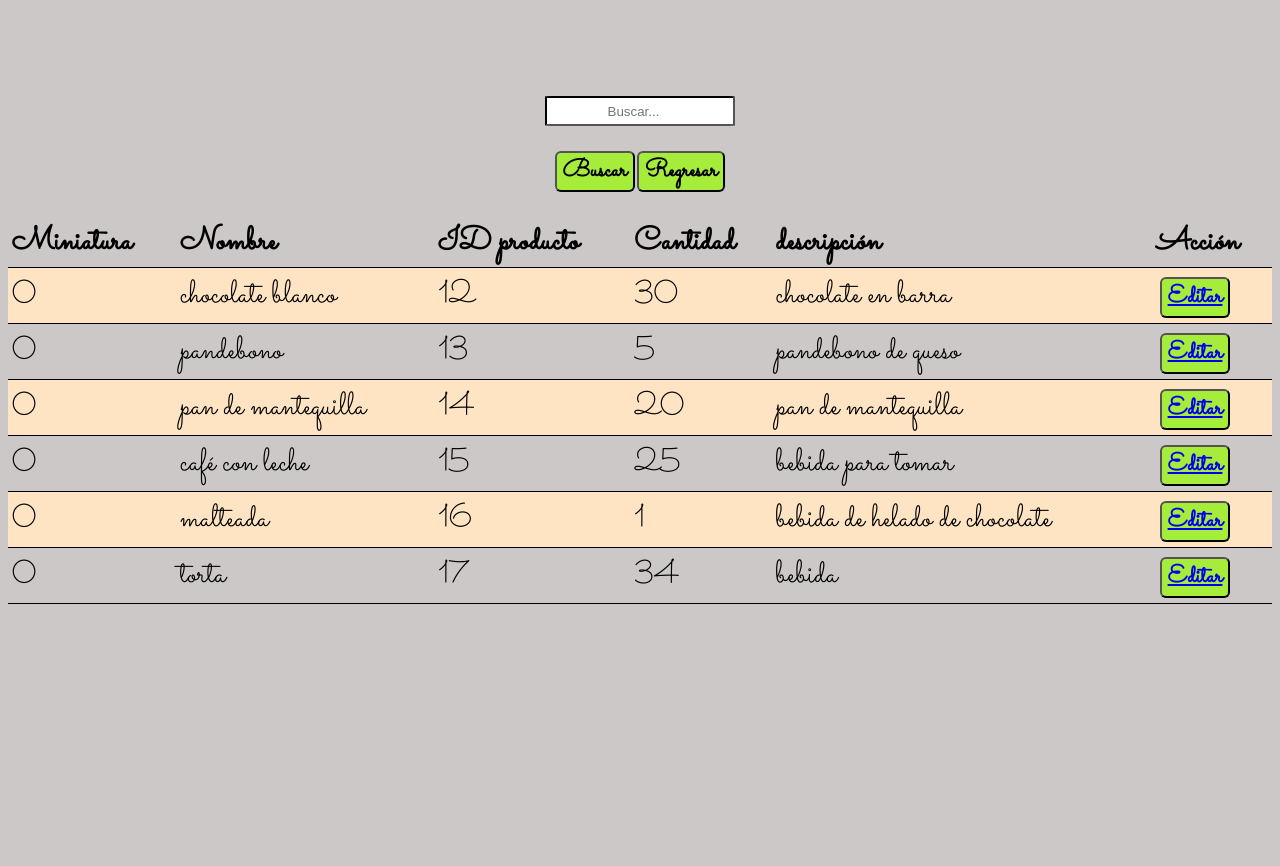
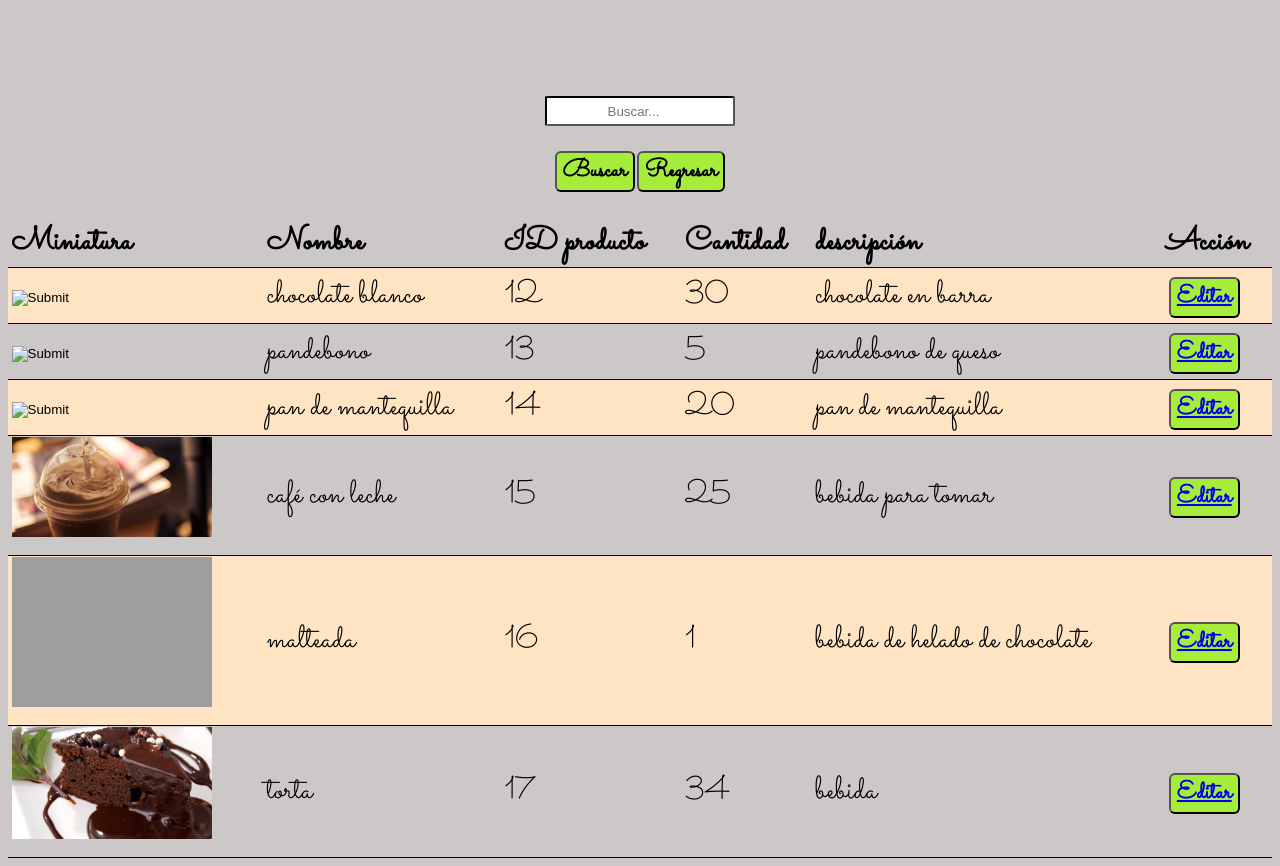
Before and after one commit to INGSACHS/Mintic-Ciclo-3-Reto-Final, a Flask app: page /inventarioGeneral.html in a window 1280 px wide. Shown: the part 107-973 px from the top of the page. Before the commit the page ends 711 px from the top, so only its background shows below. Run offline with Flask 2, Linux system fonts and the light colour scheme; a user stored in the database is signed in; data comes from the database, SQL or seed files in the repository; grey boxes are pictures that could not be loaded.

Commit message:
inventario de usuario general con imagenes

```diff
--- a/templates/actualizar2.html
+++ b/templates/actualizar2.html
@@ -18,15 +18,13 @@
                 <label for="nombre">Nombre Producto</label>
                 <label for="cantidad">Cantidad</label>
                 <label for="descripcion">Descripción</label>
-
-
             </div>
             <div class="formularioUsuario">
                 <input type="text" name="namep" id="namep" value="{{producto[1]}}">
                 <input type="number" name="quantity" id="quantity" value="{{producto[2]}}">
                 <input type="text" name="description" id="description" value="{{producto[3]}}">
                 <input type="number" name="idP" value="{{producto[0]}}" style=" display: none">
-                <input type="file" name="picture" id="picture">
+                <input type="file" name="picture" id="picture" filename="">
                 <input class="enviar" type="submit" value="Actualizar Producto">
             </div>
         </div>
--- a/templates/inventarioGeneral.html
+++ b/templates/inventarioGeneral.html
@@ -52,7 +52,7 @@
 
                         <td></td>
 
-                        <td>{{ 0 }}</td>
+                        <td> <input type="image" src="{{row[4]}}" width="200px" /> </td>
 
                         <td> {{row[1]}} </td>
                         <td> {{ row[0] }}</td>
```
Also changed, not shown: main.py (+10 -0 lines).
